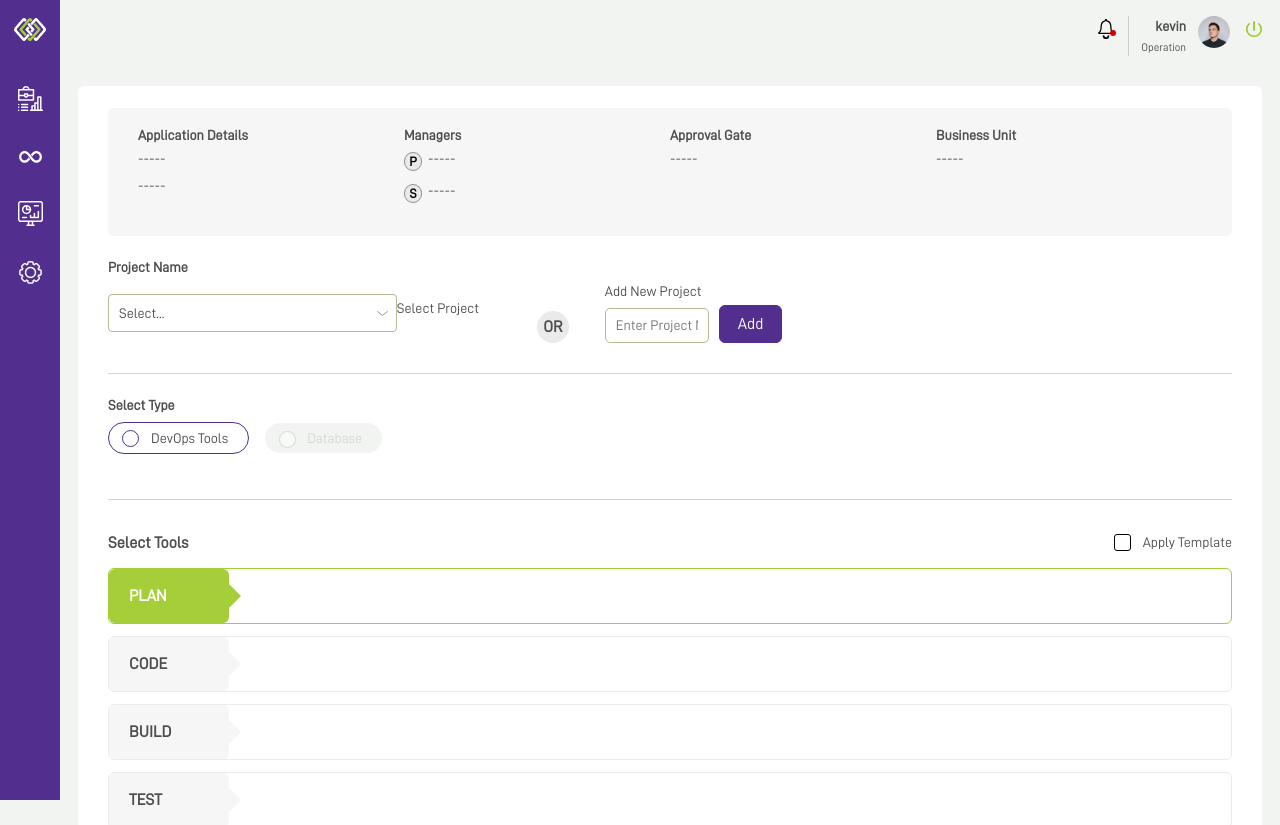
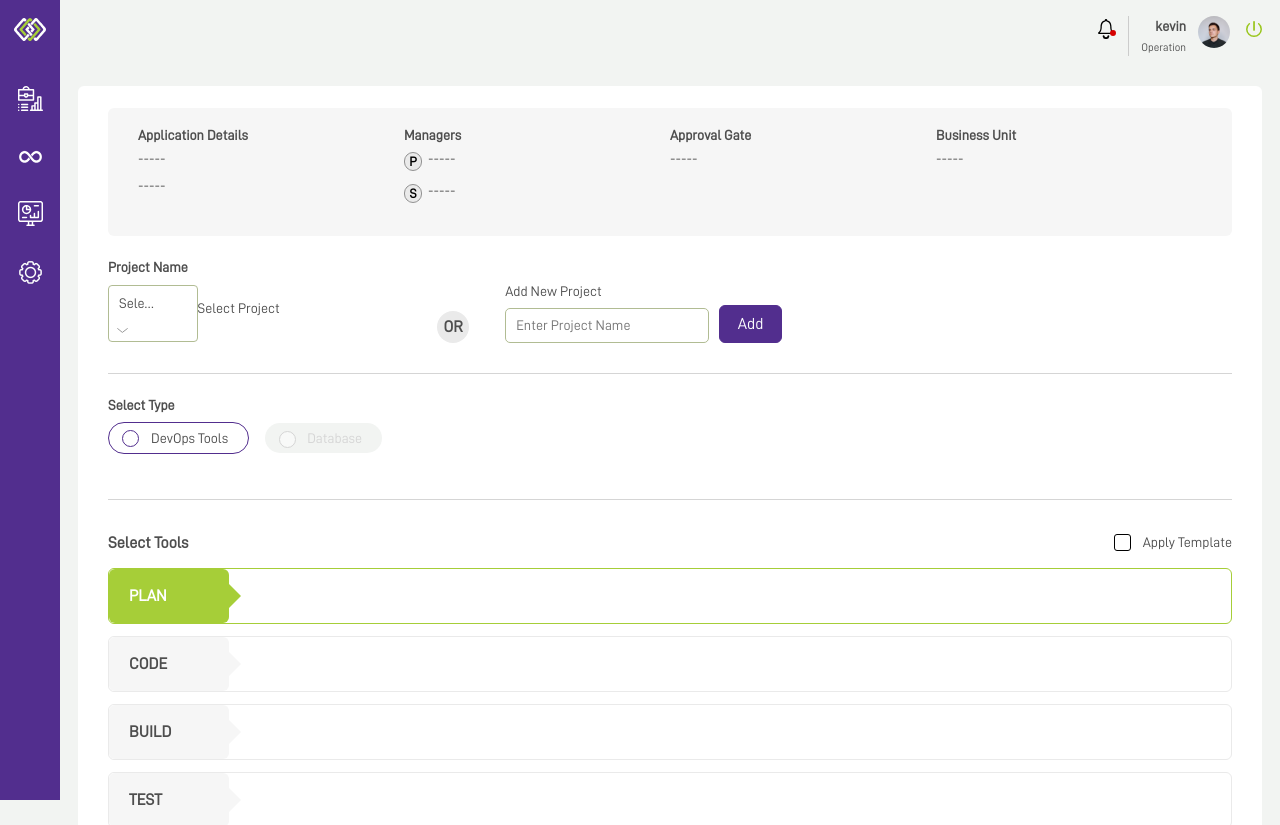
Before and after one commit to ananth2307/my-app, a React (Create React App) app: page /onboarding in a window 1280 px wide. Shown: the top 825 px of the page. Built offline with nearby package versions, Linux system fonts and the light colour scheme.

Commit message:
close select drop on focusout

```diff
--- a/package.json
+++ b/package.json
@@ -21,6 +21,7 @@
     "react-chartjs-2": "^5.0.1",
     "react-dom": "^18.2.0",
     "react-icons": "^4.6.0",
+    "react-outside-click-handler": "^1.3.0",
     "react-redux": "^8.0.4",
     "react-responsive-modal": "^6.2.0",
     "react-router-dom": "^6.4.1",
--- a/src/app/common-components/select/index.js
+++ b/src/app/common-components/select/index.js
@@ -10,6 +10,7 @@ import DropdownIndicator from "./DropdownIndicator";
 import IndicatorsContainer from "./IndicatorsContainer";
 import CreatableSelect from "react-select/creatable";
 import { get } from "lodash";
+import OutsideClickHandler from "react-outside-click-handler";
 
 const CustomSelect = (props) => {
   const [filteredOptions, setFilteredOptions] = useState([]);
@@ -42,17 +43,25 @@ const CustomSelect = (props) => {
     );
   };
 
-  const toggleMenu = useCallback((status) => {
-    if(status) {
+  const toggleMenu = useCallback(
+    (status) => {
+      if (status) {
         setIsMenuOpen(status);
       } else {
         setIsMenuOpen((state) => {
-        return !state
+          return !state;
         });
       }
-  }, [isMenuOpen]);
+    },
+    [isMenuOpen]
+  );
 
   return (
+    <OutsideClickHandler
+      onOutsideClick={() => {
+        setIsMenuOpen(false);
+      }}
+    >
       <Select
         {...props}
         components={getCustomComponents()} //Overrided reac-select components to match our theme style
@@ -67,6 +76,7 @@ const CustomSelect = (props) => {
         menuIsOpen={isMenuOpen}
         toggleMenu={toggleMenu}
       />
+    </OutsideClickHandler>
   );
 };
 
```
Also changed, not shown: 1 other file (tests, documents, lock files or other folders). Lines whose indentation alone changed are shown as unchanged.
